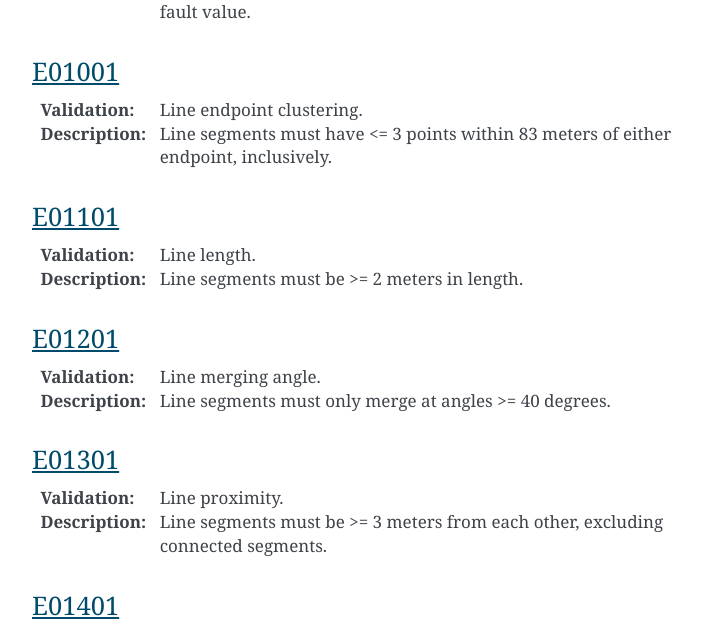
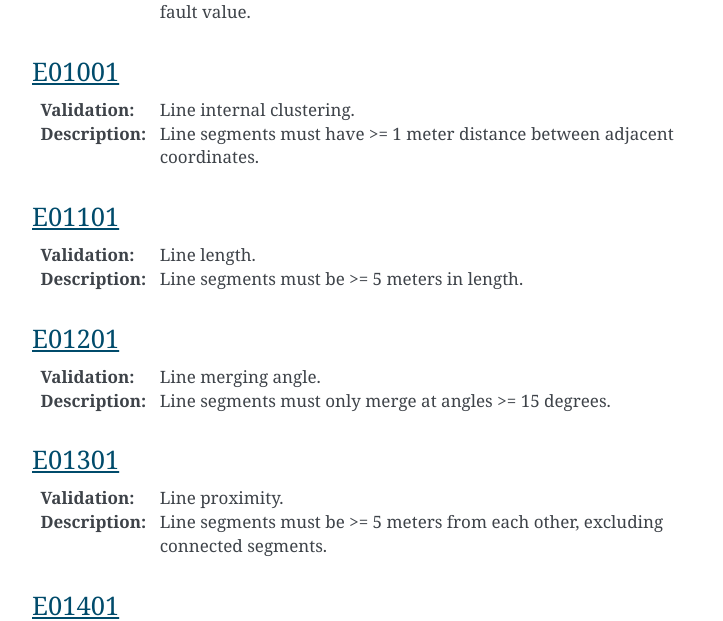
Before and after one commit to StatCan/egp-crn, a Sphinx documentation site: the page built from docs/validation_errors.rst, in a window 1280 px wide and 1400 px high, scrolled down 4731 px. Shown: the part 162-783 px from the top of the window, without its empty margins (388-1111 px from the left). Built offline with Sphinx 7.4.7, drawn with Linux system fonts in a browser that asks for light colours; some of the changed text lies outside the part shown.

Commit message:
[1] standardized validation thresholds as per #42.

```diff
--- a/docs/validation_errors.rst
+++ b/docs/validation_errors.rst
@@ -193,26 +193,26 @@ E00904
 E01001
 ------
 
-:Validation: Line endpoint clustering.
-:Description: Line segments must have <= 3 points within 83 meters of either endpoint, inclusively.
+:Validation: Line internal clustering.
+:Description: Line segments must have >= 1 meter distance between adjacent coordinates.
 
 E01101
 ------
 
 :Validation: Line length.
-:Description: Line segments must be >= 2 meters in length.
+:Description: Line segments must be >= 5 meters in length.
 
 E01201
 ------
 
 :Validation: Line merging angle.
-:Description: Line segments must only merge at angles >= 40 degrees.
+:Description: Line segments must only merge at angles >= 15 degrees.
 
 E01301
 ------
 
 :Validation: Line proximity.
-:Description: Line segments must be >= 3 meters from each other, excluding connected segments.
+:Description: Line segments must be >= 5 meters from each other, excluding connected segments.
 
 E01401
 ------
@@ -255,7 +255,7 @@ E01701
 ------
 
 :Validation: Point proximity.
-:Description: Points must be >= 3 meters from each other.
+:Description: Points must be >= 5 meters from each other.
 
 E018
 ----
```
Also changed, not shown: 1 other file.
